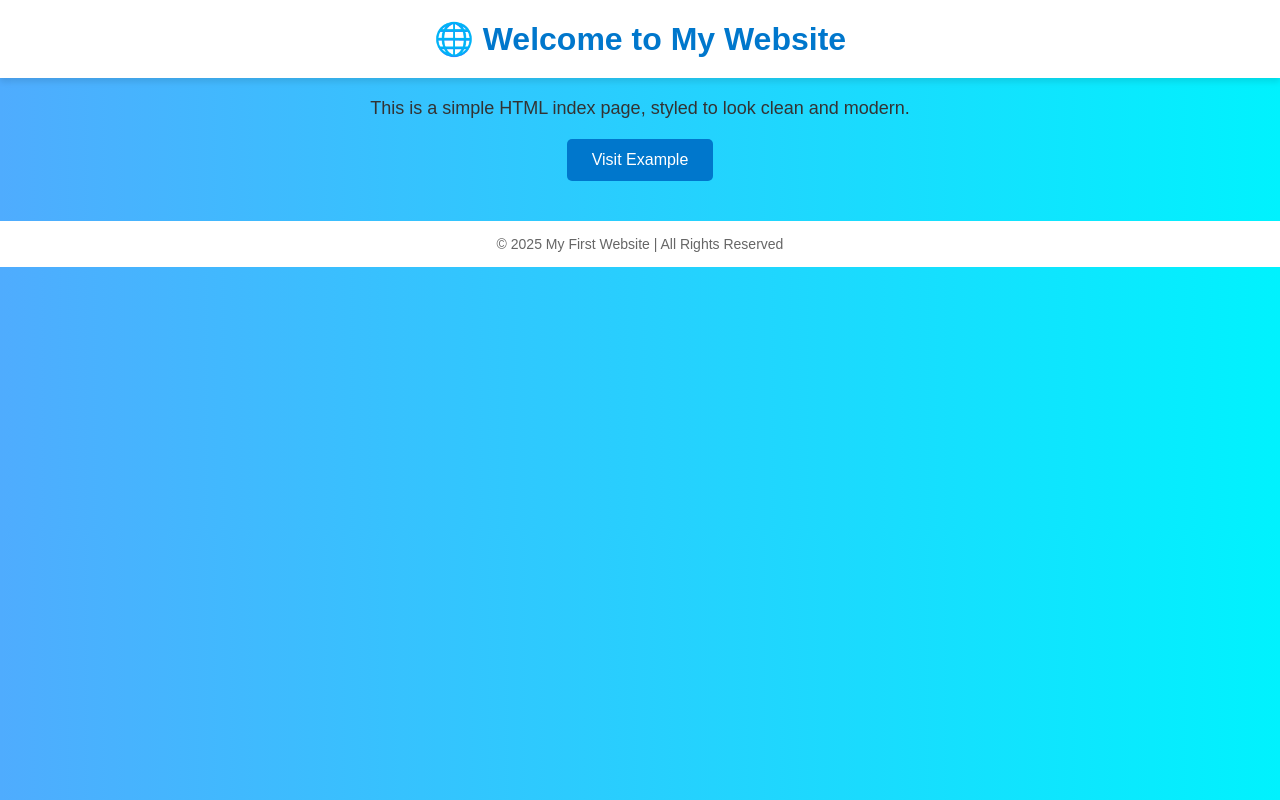
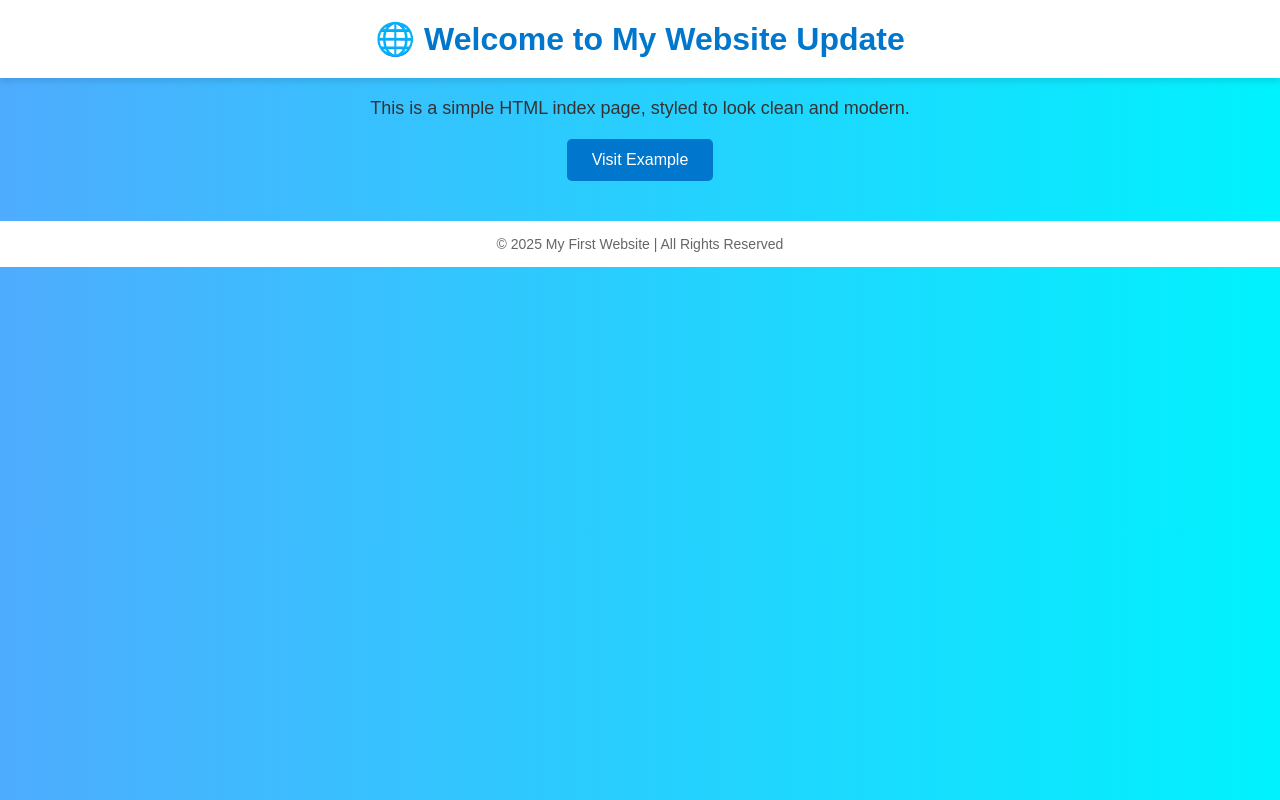
Before and after one commit to Sumitpal16/Learn_Git, a plain HTML site: page index.html in a window 1280 px wide. Drawn offline with Linux system fonts and the light colour scheme.

Commit message:
My First Website Update on index file

```diff
--- a/index.html
+++ b/index.html
@@ -50,7 +50,7 @@
 </head>
 <body>
     <header>
-        <h1>🌐 Welcome to My Website</h1>
+        <h1>🌐 Welcome to My Website Update</h1>
     </header>
     <main>
         <p>This is a simple HTML index page, styled to look clean and modern.</p>
```
